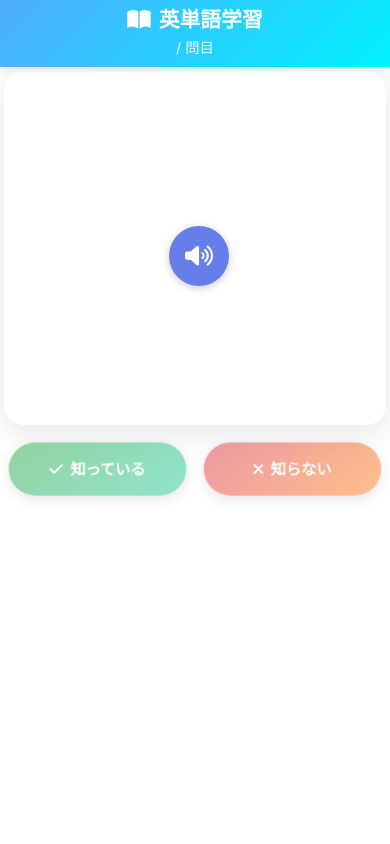
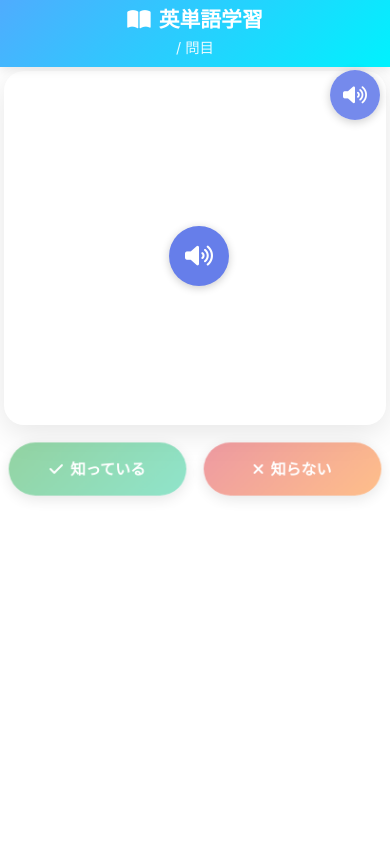
Before and after one commit to GHTAKAHIRO/flashcard-app, a Python web app: template templates/vocabulary/study.html in a window 390 px wide. Run offline with Jinja, Linux system fonts and the light colour scheme; the template is opened without the code that fills it, so the values that code supplies are empty.

Commit message:
スマホ自動発音実装

```diff
--- a/templates/vocabulary/study.html
+++ b/templates/vocabulary/study.html
@@ -188,6 +188,40 @@
             animation: pulse 1s infinite;
         }
 
+        /* 自動音声設定ボタン */
+        .auto-sound-toggle {
+            position: fixed;
+            top: 80px;
+            right: 15px;
+            background: rgba(102, 126, 234, 0.9);
+            border: none;
+            border-radius: 50%;
+            width: 45px;
+            height: 45px;
+            color: white;
+            font-size: 1rem;
+            cursor: pointer;
+            display: flex;
+            align-items: center;
+            justify-content: center;
+            transition: all 0.3s ease;
+            box-shadow: 0 2px 10px rgba(0,0,0,0.2);
+            z-index: 1000;
+        }
+
+        .auto-sound-toggle:hover {
+            background: rgba(102, 126, 234, 1);
+            transform: scale(1.1);
+        }
+
+        .auto-sound-toggle.active {
+            background: rgba(40, 167, 69, 0.9);
+        }
+
+        .auto-sound-toggle.active:hover {
+            background: rgba(40, 167, 69, 1);
+        }
+
         @keyframes pulse {
             0% { transform: scale(1); }
             50% { transform: scale(1.1); }
@@ -200,6 +234,14 @@
                 width: 60px;
                 height: 60px;
                 font-size: 1.4rem;
+            }
+
+            .auto-sound-toggle {
+                width: 50px;
+                height: 50px;
+                font-size: 1.2rem;
+                top: 70px;
+                right: 10px;
             }
         }
 
@@ -482,6 +524,11 @@
                 <p>{{ current_index }} / {{ total_words }} 問目</p>
             </div>
 
+            <!-- 自動音声設定ボタン -->
+            <button class="auto-sound-toggle" id="auto-sound-toggle" onclick="toggleAutoSound()" title="自動音声のオン/オフ">
+                <i class="fas fa-volume-up"></i>
+            </button>
+
             <!-- コンテンツセクション -->
             <div class="content-section">
                 <!-- 単語カード -->
@@ -528,6 +575,7 @@
     <script>
         let isAnswered = false;
         let isCardFlipped = false;
+        let autoSoundEnabled = true; // 自動音声の有効/無効
 
         // 全問題データを事前に準備
         const allWords = JSON.parse('{{ vocabulary_session.words|tojson|safe if vocabulary_session and vocabulary_session.words else "[]" }}');
@@ -570,7 +618,11 @@
             // 音声合成の初期化（バックグラウンドで実行）
             setTimeout(() => {
                 initializeSpeechSynthesis();
-            }, 50);
+                // 自動音声設定の初期化
+                initializeAutoSound();
+                // 自動音声読み上げを開始
+                autoPronounceCurrentWord();
+            }, 100);
         });
 
         // 音声合成の初期化（モバイル対応）
@@ -912,6 +964,100 @@
             }, 2000);
         }
 
+        // 自動音声読み上げ機能
+        function autoPronounceCurrentWord() {
+            // 自動音声が無効の場合は何もしない
+            if (!autoSoundEnabled) {
+                return;
+            }
+
+            const wordElement = document.getElementById('word-text');
+            const word = wordElement.textContent.trim();
+
+            // 音声合成が利用可能かチェック
+            if (!speechSynthesis) {
+                console.warn('音声合成が利用できません');
+                return;
+            }
+
+            // 既存の発音を停止
+            if (currentUtterance) {
+                speechSynthesis.cancel();
+            }
+
+            // 新しい発音を作成
+            currentUtterance = new SpeechSynthesisUtterance(word);
+
+            // 言語設定
+            currentUtterance.lang = 'en-US';
+
+            // 自動読み上げ用の設定（少し遅めで聞き取りやすく）
+            currentUtterance.rate = 0.85;    // 自動読み上げは少し遅め
+            currentUtterance.pitch = 1.0;    // 標準的なピッチ
+            currentUtterance.volume = 0.8;   // 適度な音量
+
+            // より良い音声を選択
+            const selectedVoice = selectBestVoice();
+            if (selectedVoice) {
+                currentUtterance.voice = selectedVoice;
+            }
+
+            // 発音開始
+            speechSynthesis.speak(currentUtterance);
+
+            // 発音終了時の処理
+            currentUtterance.onend = function() {
+                currentUtterance = null;
+            };
+
+            // エラー時の処理
+            currentUtterance.onerror = function(event) {
+                console.error('自動発音エラー:', event.error);
+                currentUtterance = null;
+            };
+        }
+
+        // 自動音声のオン/オフ切り替え
+        function toggleAutoSound() {
+            autoSoundEnabled = !autoSoundEnabled;
+            const toggleBtn = document.getElementById('auto-sound-toggle');
+
+            if (autoSoundEnabled) {
+                toggleBtn.classList.add('active');
+                toggleBtn.innerHTML = '<i class="fas fa-volume-up"></i>';
+                toggleBtn.title = '自動音声: オン';
+                console.log('自動音声を有効にしました');
+            } else {
+                toggleBtn.classList.remove('active');
+                toggleBtn.innerHTML = '<i class="fas fa-volume-mute"></i>';
+                toggleBtn.title = '自動音声: オフ';
+                console.log('自動音声を無効にしました');
+            }
+
+            // 設定をローカルストレージに保存
+            localStorage.setItem('autoSoundEnabled', autoSoundEnabled);
+        }
+
+        // 自動音声設定の初期化
+        function initializeAutoSound() {
+            // ローカルストレージから設定を読み込み
+            const savedSetting = localStorage.getItem('autoSoundEnabled');
+            if (savedSetting !== null) {
+                autoSoundEnabled = savedSetting === 'true';
+            }
+
+            const toggleBtn = document.getElementById('auto-sound-toggle');
+            if (autoSoundEnabled) {
+                toggleBtn.classList.add('active');
+                toggleBtn.innerHTML = '<i class="fas fa-volume-up"></i>';
+                toggleBtn.title = '自動音声: オン';
+            } else {
+                toggleBtn.classList.remove('active');
+                toggleBtn.innerHTML = '<i class="fas fa-volume-mute"></i>';
+                toggleBtn.title = '自動音声: オフ';
+            }
+        }
+
         // 高速キーボードショートカット
         document.addEventListener('keydown', function(event) {
             if (isAnswered) return;
@@ -974,6 +1120,11 @@
             if (progressElement) {
                 progressElement.textContent = `${currentWordIndex + 1} / ${totalWords} 問目`;
             }
+
+            // 次の問題の自動音声読み上げ
+            setTimeout(() => {
+                autoPronounceCurrentWord();
+            }, 300);
         }
     </script>
 </body>
```
